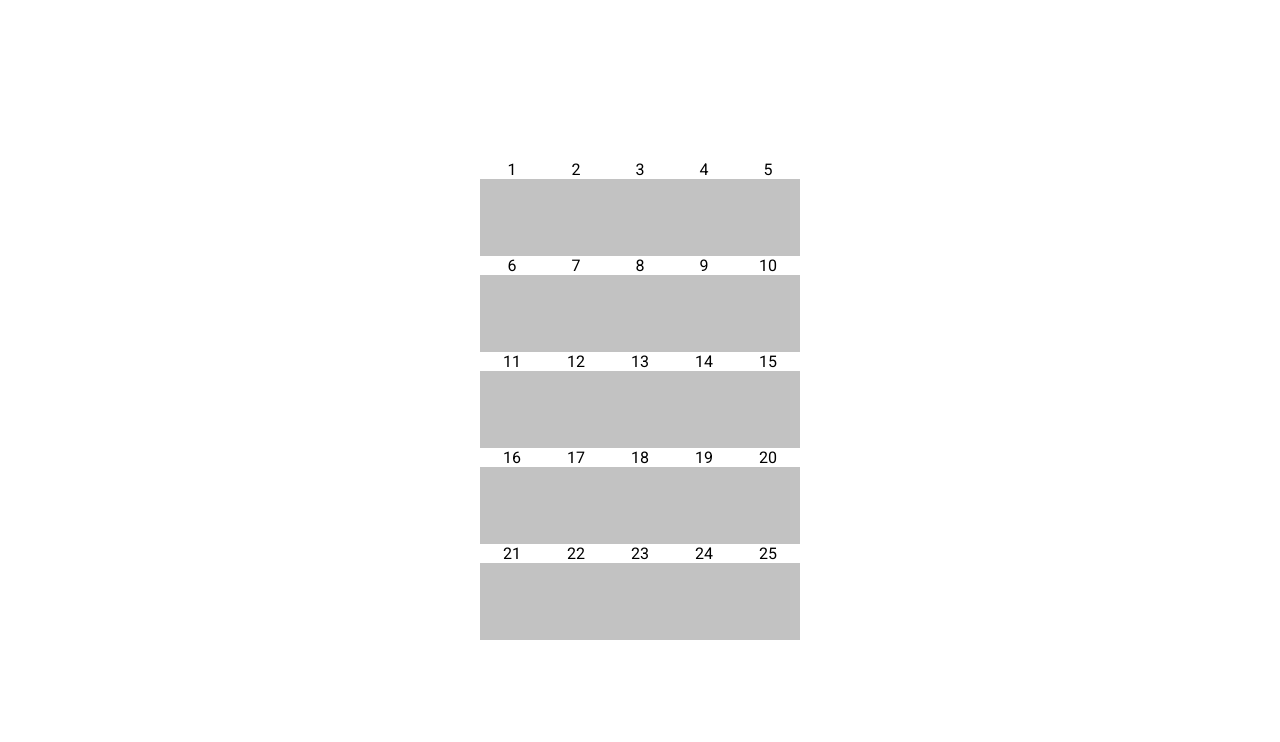
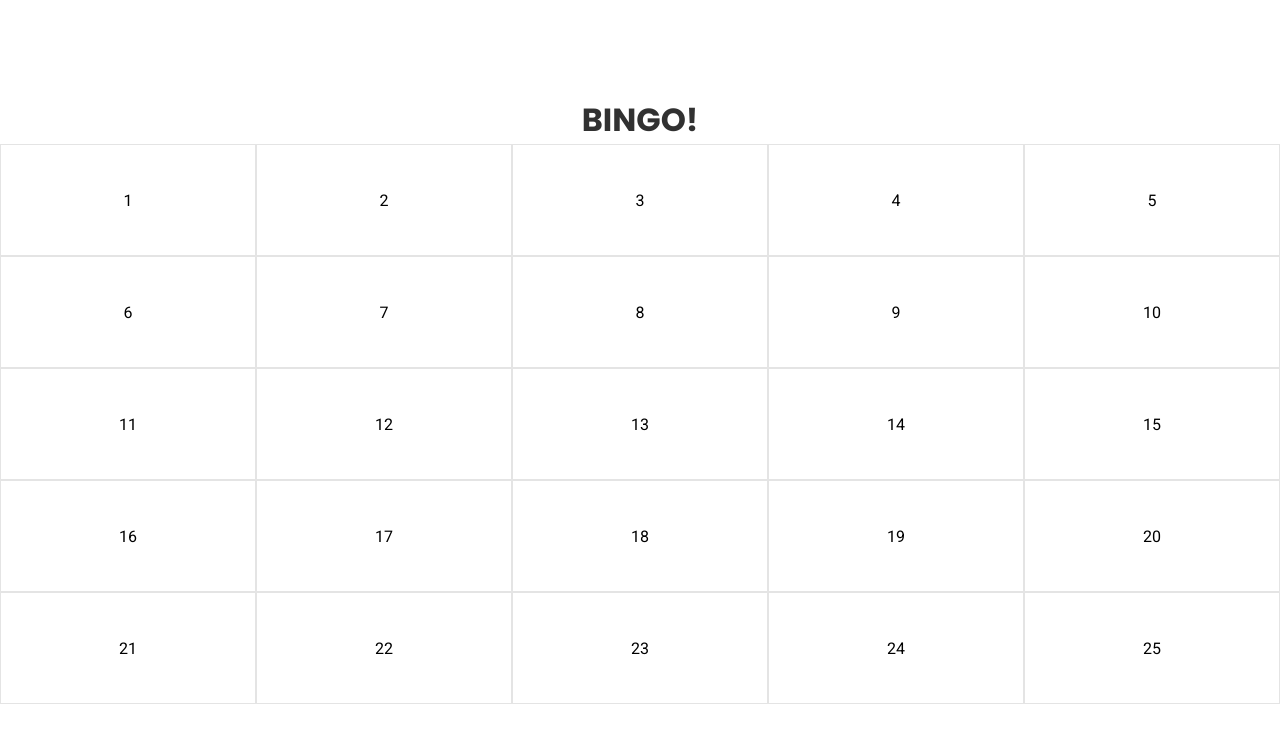
Before and after one commit to matthias-grgic/Bingo-App, a React (Vite) app: page /bingo in a window 1280 px wide. Shown: the top 742 px of the page. Built offline with nearby package versions, Linux system fonts and the light colour scheme.

Commit message:
update basic structure and css

```diff
--- a/src/App.jsx
+++ b/src/App.jsx
@@ -1,7 +1,7 @@
 import { useState } from 'react'
 import styled from 'styled-components'
-import Bingo from './page/bingo'
-import Hello from './page/hello'
+import Bingo from './page/Bingo'
+import Hello from './page/Hello'
 import { Route, Routes } from 'react-router-dom'
 
 function App() {
@@ -9,7 +9,15 @@ function App() {
     <MainStyled>
       <Routes>
         <Route path='/' element={<Hello />} />
-        <Route path='/bingo' element={<Bingo />} />
+        <Route
+          path='/bingo'
+          element={
+            <>
+              <Hello />
+              <Bingo />
+            </>
+          }
+        />
       </Routes>
     </MainStyled>
   )
--- a/src/globalStyles.js
+++ b/src/globalStyles.js
@@ -3,9 +3,7 @@ import { createGlobalStyle } from 'styled-components'
 const GlobalStyle = createGlobalStyle`
 :root{
   --main-txt-color: #313131;
-  --header-txt-color: #616161;
   --secondary-txt-color: #919191;
-  --disabled-txt-color: #C2C2C2;
   --main-box-shadow: rgba(149, 157, 165, 0.2) 0px 8px 24px;
   --border-seperator: #e4e4e4;
 }
--- a/src/page/bingo.jsx
+++ b/src/page/bingo.jsx
@@ -5,11 +5,7 @@ export default function Bingo() {
   return (
     <Container>
       {statements.map((item, index) => {
-        return (
-          <Item key={index}>
-            <Text>{item.statement}</Text>
-          </Item>
-        )
+        return <Item key={index}>{item.statement}</Item>
       })}
     </Container>
   )
@@ -17,22 +13,18 @@ export default function Bingo() {
 
 const Container = styled.div`
   display: grid;
+  align-content: center;
   grid-template-columns: 1fr 1fr 1fr 1fr 1fr;
   grid-template-rows: 1fr 1fr 1fr 1fr 1fr;
-  height: 30rem;
-  width: 20rem;
-  justify-content: center;
-  align-content: center;
+  width: 100vw;
+  height: 70vh;
 `
 
 const Item = styled.div`
+  display: flex;
+  align-items: center;
   background-color: var(--disabled-txt-color);
-  width: auto;
-  height: auto;
+  border: 1px solid var(--border-seperator);
+  /* box-shadow: var(--main-box-shadow); */
+  justify-content: center;
 `
-
-const Text = styled.div`
-  display: flex;
-  justify-content: center;
-  align-items: center;
-`
```
